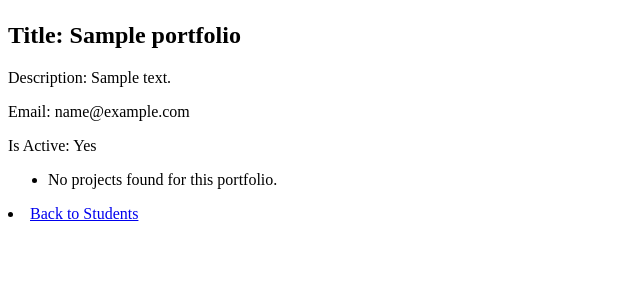
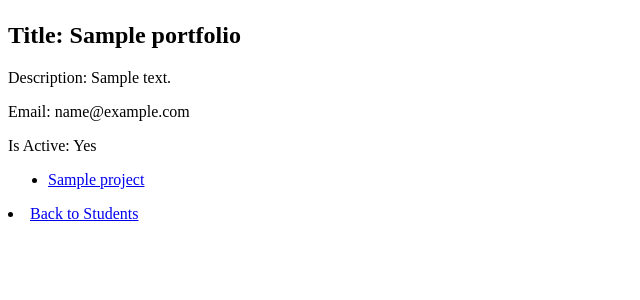
Before and after one commit to admirsmajic0/django_admir, a Django app: page /portfolios/1/ in a window 1280 px wide. Shown: the part 58-358 px from the top of the page, without its empty margins (0-640 px from the left). Run offline with Django 5.2, Linux system fonts and the light colour scheme; tables that the repository leaves empty hold one stand-in row (values such as "Sample post").

Commit message:
stupid mistake

```diff
--- a/portfolio_app/templates/portfolio_app/portfolio_detail.html
+++ b/portfolio_app/templates/portfolio_app/portfolio_detail.html
@@ -13,7 +13,7 @@
 {% endif %}
 
 <ul>
-    {% for project in portfolio.projects_set.all %}
+    {% for project in portfolio.project_set.all %}
         <li>
             <a href="{% url 'project_detail' project.pk %}">{{ project.title }}</a>
         </li>
```
